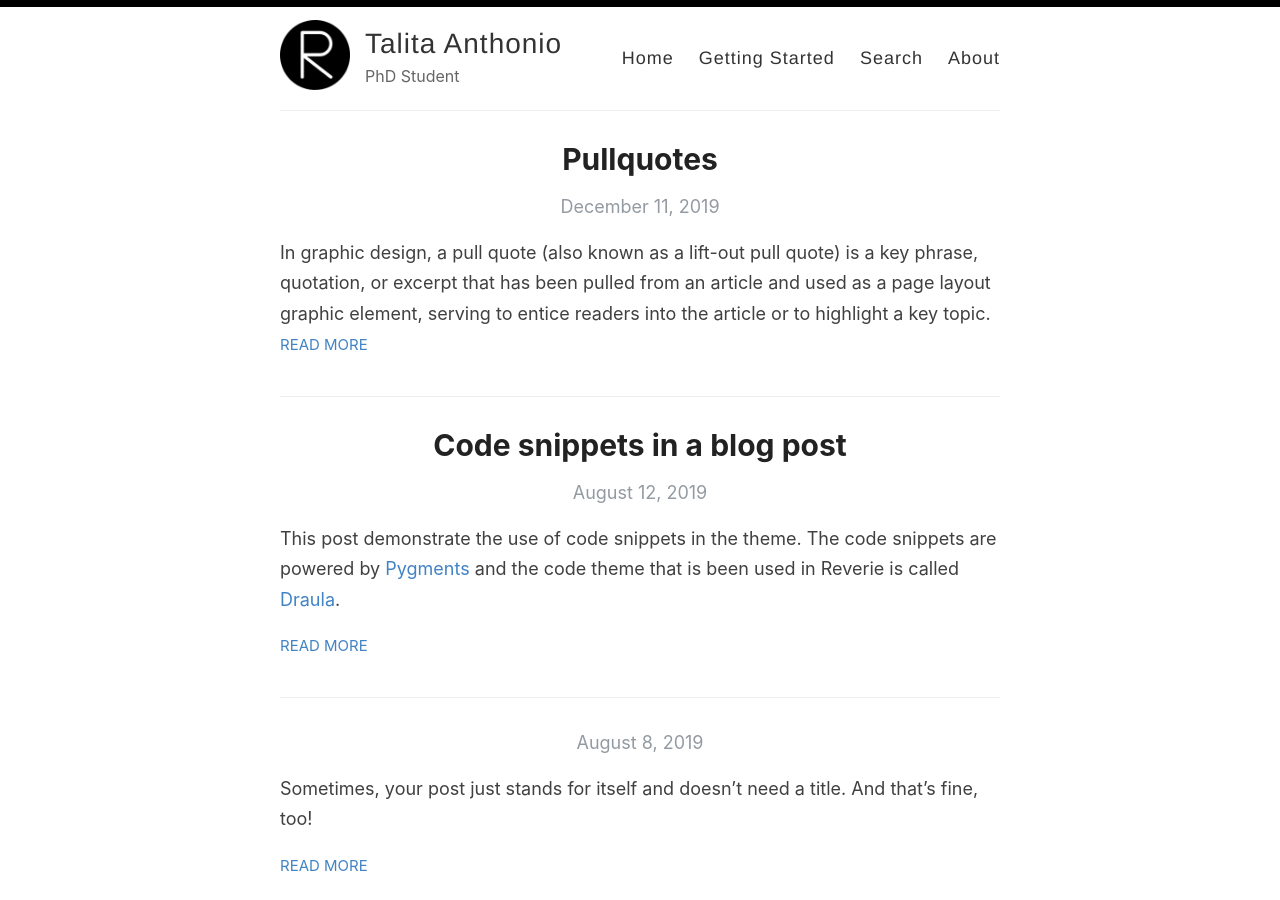
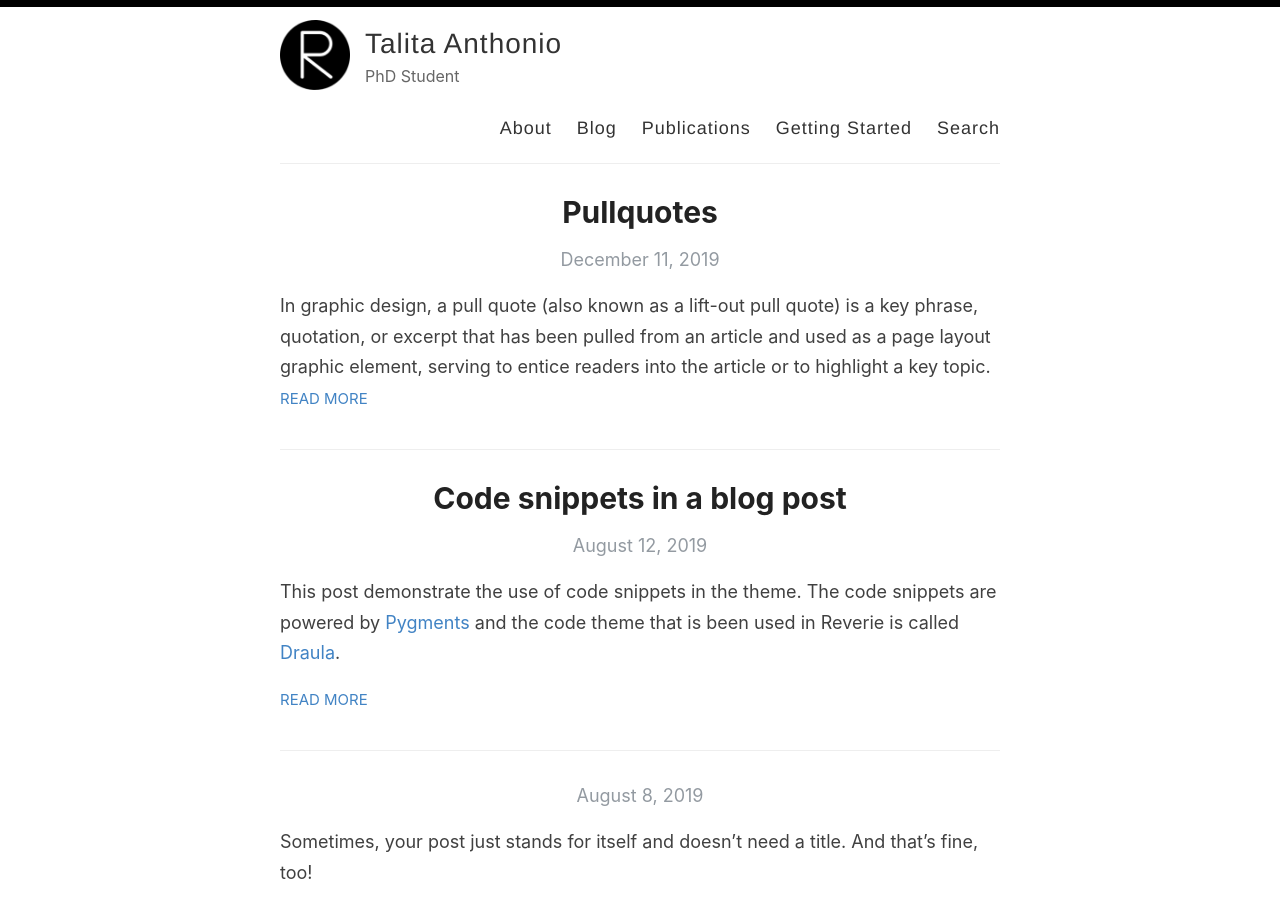
Before and after one commit to TalitaAnthonio/talita-anthonio.github.io, a Jekyll site: the page built from index.html, in a window 1280 px wide and 900 px high. Built offline with Jekyll 4.4.1, drawn with Linux system fonts in a browser that asks for light colours; the list of posts is cut into pages by our own code.

Commit message:
reorder pages.

```diff
--- a/_layouts/default.html
+++ b/_layouts/default.html
@@ -27,10 +27,12 @@
             </div>
 
             <nav>
-              <a href="{{ site.baseurl }}/">Home</a>
+              <a href="{{ site.baseurl }}/about">About</a>
+              <a href="{{ site.baseurl }}/">Blog</a>
+              <a href="{{ site.baseurl }}/publications">Publications</a>
               <a href="{{ site.baseurl }}/getting-started">Getting Started</a>
               <a href="{{ site.baseurl }}/search">Search</a>
-              <a href="{{ site.baseurl }}/about">About</a>
+
             </nav>
           </header>
         </div>
```
